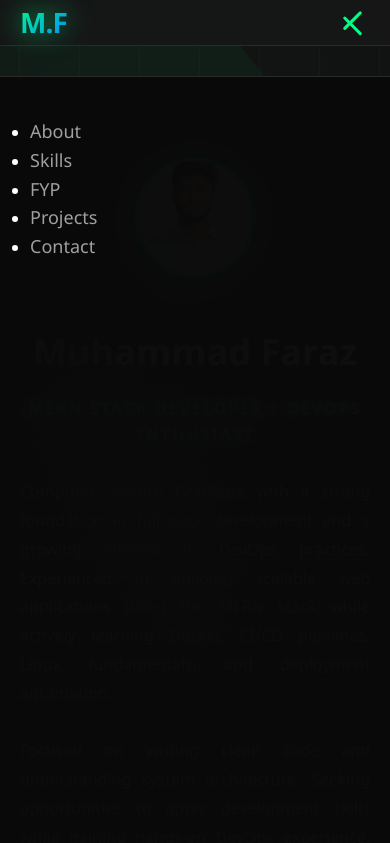
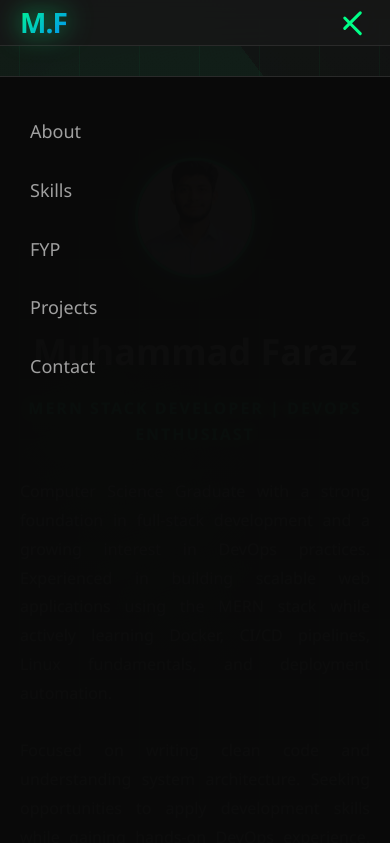
Before and after one commit to farazAhmed03/farazAhmed03.github.io, a plain HTML site: page index.html in a window 390 px wide. Both pictures are taken after a click on the element 352 px from the left and 22 px from the top of the page. Shown: the top 843 px of the page. Drawn offline with Linux system fonts and the light colour scheme.

Commit message:
Fully Updated New

```diff
--- a/index.html
+++ b/index.html
@@ -1,5 +1,6 @@
 <!DOCTYPE html>
 <html lang="en">
+
 <head>
     <meta charset="UTF-8">
     <meta name="viewport" content="width=device-width, initial-scale=1.0">
@@ -49,10 +50,13 @@
         }
 
         @keyframes bgPulse {
-            0%, 100% {
+
+            0%,
+            100% {
                 opacity: 1;
                 transform: scale(1);
             }
+
             50% {
                 opacity: 0.8;
                 transform: scale(1.05);
@@ -77,8 +81,13 @@
         }
 
         @keyframes gridMove {
-            0% { transform: translate(0, 0); }
-            100% { transform: translate(60px, 60px); }
+            0% {
+                transform: translate(0, 0);
+            }
+
+            100% {
+                transform: translate(60px, 60px);
+            }
         }
 
         .container {
@@ -118,26 +127,21 @@
         }
 
         @keyframes glow {
-            0%, 100% {
+
+            0%,
+            100% {
                 filter: drop-shadow(0 0 5px rgba(0, 255, 136, 0.5));
             }
+
             50% {
                 filter: drop-shadow(0 0 15px rgba(0, 255, 136, 0.8));
             }
         }
 
         .nav-links {
-            position: fixed;
-            inset: 0;
-            top: 76px;
-            flex-direction: column;
-            background: rgba(10, 10, 10, 0.98);
-            backdrop-filter: blur(20px);
-            padding: 40px 30px;
-            gap: 30px;
-            transform: translateX(100%);
-            transition: transform 0.4s ease;
-            overflow-y: auto;
+            display: flex;
+            gap: 40px;
+            list-style: none;
         }
 
         .hamburger {
@@ -218,8 +222,13 @@
         }
 
         @keyframes heroRotate {
-            0% { transform: rotate(0deg); }
-            100% { transform: rotate(360deg); }
+            0% {
+                transform: rotate(0deg);
+            }
+
+            100% {
+                transform: rotate(360deg);
+            }
         }
 
         .profile-image {
@@ -238,21 +247,27 @@
         }
 
         @keyframes profileFloat {
-            0%, 100% {
+
+            0%,
+            100% {
                 transform: translateY(0px);
             }
+
             50% {
                 transform: translateY(-10px);
             }
         }
 
         @keyframes profilePulse {
-            0%, 100% {
+
+            0%,
+            100% {
                 box-shadow:
                     0 0 20px rgba(0, 255, 136, 0.4),
                     0 0 40px rgba(0, 255, 136, 0.2),
                     0 0 60px rgba(0, 255, 136, 0.1);
             }
+
             50% {
                 box-shadow:
                     0 0 30px rgba(0, 255, 136, 0.6),
@@ -273,9 +288,12 @@
         }
 
         @keyframes textShine {
-            0%, 100% {
+
+            0%,
+            100% {
                 background-position: 0% 50%;
             }
+
             50% {
                 background-position: 100% 50%;
             }
@@ -292,9 +310,12 @@
         }
 
         @keyframes subtitleGlow {
-            0%, 100% {
+
+            0%,
+            100% {
                 text-shadow: 0 0 10px rgba(0, 255, 136, 0.3);
             }
+
             50% {
                 text-shadow: 0 0 20px rgba(0, 255, 136, 0.6);
             }
@@ -354,9 +375,12 @@
         }
 
         @keyframes btnPulse {
-            0%, 100% {
+
+            0%,
+            100% {
                 box-shadow: 0 0 0 0 rgba(0, 255, 136, 0.7);
             }
+
             50% {
                 box-shadow: 0 0 0 10px rgba(0, 255, 136, 0);
             }
@@ -405,9 +429,12 @@
         }
 
         @keyframes lineExpand {
-            0%, 100% {
+
+            0%,
+            100% {
                 width: 80px;
             }
+
             50% {
                 width: 120px;
             }
@@ -450,8 +477,13 @@
         }
 
         @keyframes rotate {
-            0% { transform: rotate(0deg); }
-            100% { transform: rotate(360deg); }
+            0% {
+                transform: rotate(0deg);
+            }
+
+            100% {
+                transform: rotate(360deg);
+            }
         }
 
         .skill-card:hover {
@@ -492,9 +524,12 @@
         }
 
         @keyframes fypBgMove {
-            0%, 100% {
+
+            0%,
+            100% {
                 transform: translate(0, 0) rotate(0deg);
             }
+
             50% {
                 transform: translate(50px, 50px) rotate(180deg);
             }
@@ -514,10 +549,13 @@
         }
 
         @keyframes cardFloat {
-            0%, 100% {
+
+            0%,
+            100% {
                 transform: translateY(0px);
                 box-shadow: 0 20px 60px rgba(0, 255, 136, 0.1);
             }
+
             50% {
                 transform: translateY(-10px);
                 box-shadow: 0 30px 70px rgba(0, 255, 136, 0.2);
@@ -539,10 +577,13 @@
         }
 
         @keyframes badgePulse {
-            0%, 100% {
+
+            0%,
+            100% {
                 transform: scale(1);
                 box-shadow: 0 0 0 0 rgba(0, 255, 136, 0.7);
             }
+
             50% {
                 transform: scale(1.05);
                 box-shadow: 0 0 0 10px rgba(0, 255, 136, 0);
@@ -556,7 +597,7 @@
             animation: fadeInUp 0.8s ease 0.2s backwards;
         }
 
-        .fyp-card > p {
+        .fyp-card>p {
             text-align: justify;
             animation: fadeInUp 0.8s ease 0.3s backwards;
         }
@@ -577,11 +618,25 @@
             animation-delay: calc(0.4s + var(--i) * 0.1s);
         }
 
-        .fyp-features li:nth-child(1) { --i: 0; }
-        .fyp-features li:nth-child(2) { --i: 1; }
-        .fyp-features li:nth-child(3) { --i: 2; }
-        .fyp-features li:nth-child(4) { --i: 3; }
-        .fyp-features li:nth-child(5) { --i: 4; }
+        .fyp-features li:nth-child(1) {
+            --i: 0;
+        }
+
+        .fyp-features li:nth-child(2) {
+            --i: 1;
+        }
+
+        .fyp-features li:nth-child(3) {
+            --i: 2;
+        }
+
+        .fyp-features li:nth-child(4) {
+            --i: 3;
+        }
+
+        .fyp-features li:nth-child(5) {
+            --i: 4;
+        }
 
         .fyp-features li::before {
             content: '▹';
@@ -593,9 +648,12 @@
         }
 
         @keyframes arrowBounce {
-            0%, 100% {
+
+            0%,
+            100% {
                 transform: translateX(0);
             }
+
             50% {
                 transform: translateX(5px);
             }
@@ -798,6 +856,7 @@
                 opacity: 0;
                 transform: translateY(30px);
             }
+
             to {
                 opacity: 1;
                 transform: translateY(0);
@@ -806,41 +865,46 @@
 
         /* Responsive */
         @media (max-width: 768px) {
+            .nav-links {
+                position: fixed;
+                top: 76px;
+                right: 0;
+                width: 100%;
+                height: calc(100vh - 76px);
+                flex-direction: column;
+                background: rgba(10, 10, 10, 0.98);
+                backdrop-filter: blur(20px);
+                padding: 40px 30px;
+                gap: 30px;
+                border-top: 1px solid var(--border);
+                transform: translateX(100%);
+                opacity: 0;
+                pointer-events: none;
+                transition: transform 0.4s ease, opacity 0.3s ease;
+            }
+
+            .nav-links.active {
+                transform: translateX(0);
+                opacity: 1;
+                pointer-events: auto;
+            }
+
+
+            .nav-links a {
+                font-size: 18px;
+                padding: 10px 0;
+            }
+
+            .hamburger {
+                display: flex;
+            }
+
             .hero h1 {
                 font-size: 36px;
             }
 
             .hero .subtitle {
                 font-size: 16px;
-            }
-
-            .nav-links {
-                position: fixed;
-                top: 76px;
-                right: -100%;
-                flex-direction: column;
-                background: rgba(10, 10, 10, 0.98);
-                backdrop-filter: blur(20px);
-                width: 100%;
-                padding: 40px 30px;
-                gap: 30px;
-                border-left: none;
-                transition: right 0.4s ease;
-                height: calc(100vh - 76px);
-                border-top: 1px solid var(--border);
-            }
-
-            .nav-links.active {
-                transform: translateX(0);
-            }
-
-            .hamburger {
-                display: flex;
-            }
-
-            .nav-links a {
-                font-size: 18px;
-                padding: 10px 0;
             }
 
             .projects-grid {
@@ -859,13 +923,15 @@
                 width: 120px;
                 height: 120px;
             }
-        }
 
-        .hidden {
-            display: none;
+            .hidden {
+                display: none;
+            }
         }
     </style>
+
 </head>
+
 <body>
     <header>
         <nav class="container">
@@ -938,14 +1004,19 @@
                 <span class="fyp-badge">★ Featured Project - FYP</span>
                 <h3>Legal Sphere – Lawyer Management System</h3>
                 <p style="color: var(--text-secondary); margin-bottom: 25px; font-size: 15px;">
-                    A comprehensive web-based platform built with MERN Stack to digitalize and streamline legal workflows between lawyers and clients.
+                    A comprehensive web-based platform built with MERN Stack to digitalize and streamline legal
+                    workflows between lawyers and clients.
                 </p>
                 <ul class="fyp-features">
-                    <li>Developed a comprehensive web-based platform to digitalize legal workflows between lawyers and clients</li>
-                    <li>Implemented secure, role-based authentication to manage segregated access for different user types</li>
-                    <li>Integrated real-time chat and appointment scheduling to facilitate seamless lawyer-client communication</li>
+                    <li>Developed a comprehensive web-based platform to digitalize legal workflows between lawyers and
+                        clients</li>
+                    <li>Implemented secure, role-based authentication to manage segregated access for different user
+                        types</li>
+                    <li>Integrated real-time chat and appointment scheduling to facilitate seamless lawyer-client
+                        communication</li>
                     <li>Secured backend APIs using Rate Limiting, Helmet, and Morgan to prevent abuse</li>
-                    <li>Containerized the entire application using Docker to ensure consistent development environments and resolve local MongoDB connectivity issues</li>
+                    <li>Containerized the entire application using Docker to ensure consistent development environments
+                        and resolve local MongoDB connectivity issues</li>
                 </ul>
                 <div class="tech-stack">
                     <span class="tech-badge">MongoDB</span>
@@ -975,7 +1046,9 @@
                 <div class="project-card" data-category="development">
                     <span class="project-tag">Development</span>
                     <h3>Perfume E-Commerce Platform</h3>
-                    <p>Modern e-commerce platform with microservices-ready architecture. Built as a monolith but structured with clear service boundaries enabling seamless migration to distributed microservices if scaling requirements arise.</p>
+                    <p>Modern e-commerce platform with microservices-ready architecture. Built as a monolith but
+                        structured with clear service boundaries enabling seamless migration to distributed
+                        microservices if scaling requirements arise.</p>
                     <div class="tech-stack">
                         <span class="tech-badge">MERN Stack</span>
                         <span class="tech-badge">Microservices-Ready</span>
@@ -987,7 +1060,8 @@
                 <div class="project-card" data-category="development">
                     <span class="project-tag">Development</span>
                     <h3>School Management System</h3>
-                    <p>Scalable backend architecture handling student records, teacher management, and scheduling. Implements RBAC with normalized MySQL database and RESTful APIs following MVC pattern.</p>
+                    <p>Scalable backend architecture handling student records, teacher management, and scheduling.
+                        Implements RBAC with normalized MySQL database and RESTful APIs following MVC pattern.</p>
                     <div class="tech-stack">
                         <span class="tech-badge">Node.js</span>
                         <span class="tech-badge">Express.js</span>
@@ -999,7 +1073,8 @@
                 <div class="project-card" data-category="development">
                     <span class="project-tag">Development</span>
                     <h3>FalmSafe - Telemedicine Platform</h3>
-                    <p>Doctor-patient consultation platform with secure backend APIs. Manages relationships between patients, doctors, and appointments with comprehensive input validation.</p>
+                    <p>Doctor-patient consultation platform with secure backend APIs. Manages relationships between
+                        patients, doctors, and appointments with comprehensive input validation.</p>
                     <div class="tech-stack">
                         <span class="tech-badge">Node.js</span>
                         <span class="tech-badge">Express.js</span>
@@ -1011,7 +1086,8 @@
                 <div class="project-card" data-category="network">
                     <span class="project-tag">Network Security</span>
                     <h3>Network Traffic Firewall Simulation</h3>
-                    <p>Rule-based packet filtering engine simulating network security protocols. Features real-time traffic analysis dashboard to visualize and distinguish between allowed and blocked packets.</p>
+                    <p>Rule-based packet filtering engine simulating network security protocols. Features real-time
+                        traffic analysis dashboard to visualize and distinguish between allowed and blocked packets.</p>
                     <div class="tech-stack">
                         <span class="tech-badge">Node.js</span>
                         <span class="tech-badge">MongoDB</span>
@@ -1023,7 +1099,8 @@
                 <div class="project-card" data-category="devops">
                     <span class="project-tag">DevOps</span>
                     <h3>Docker Containerization</h3>
-                    <p>Dockerized the backend of a MERN application, standardizing the development environment and resolving database connectivity issues during containerized deployments</p>
+                    <p>Dockerized the backend of a MERN application, standardizing the development environment and
+                        resolving database connectivity issues during containerized deployments</p>
                     <div class="tech-stack">
                         <span class="tech-badge">Docker</span>
                         <span class="tech-badge">Docker Compose</span>
@@ -1044,15 +1121,15 @@
                     <a href="mailto:faraztkd05@gmail.com">faraztkd05@gmail.com</a>
                 </div>
                 <div class="contact-card">
-                    <h3>📱 Phone</h3>
+                    <h3>📞 Phone</h3>
                     <a href="tel:+923119360216">+92 311 9360216</a>
                 </div>
                 <div class="contact-card">
-                    <h3>💼 LinkedIn</h3>
+                    <h3>🔗 LinkedIn</h3>
                     <a href="http://linkedin.com/in/muhammad-faraz-44922b370/" target="_blank">Connect on LinkedIn</a>
                 </div>
                 <div class="contact-card">
-                    <h3>💻 GitHub</h3>
+                    <h3>🔗 GitHub</h3>
                     <a href="https://github.com/farazAhmed03" target="_blank">View My Code</a>
                 </div>
             </div>
@@ -1070,10 +1147,16 @@
         const hamburger = document.getElementById('hamburger');
         const navLinks = document.getElementById('navLinks');
 
-        hamburger.addEventListener('click', () => {
+        hamburger.addEventListener('click', (e) => {
+            e.stopPropagation();
             hamburger.classList.toggle('active');
             navLinks.classList.toggle('active');
         });
+
+        navLinks.addEventListener('click', (e) => {
+            e.stopPropagation();
+        });
+
 
         // Close menu when clicking on a link
         document.querySelectorAll('.nav-links a').forEach(link => {
@@ -1122,6 +1205,7 @@
                 }
             });
         });
+
     </script>
 </body>
 </html>
```
